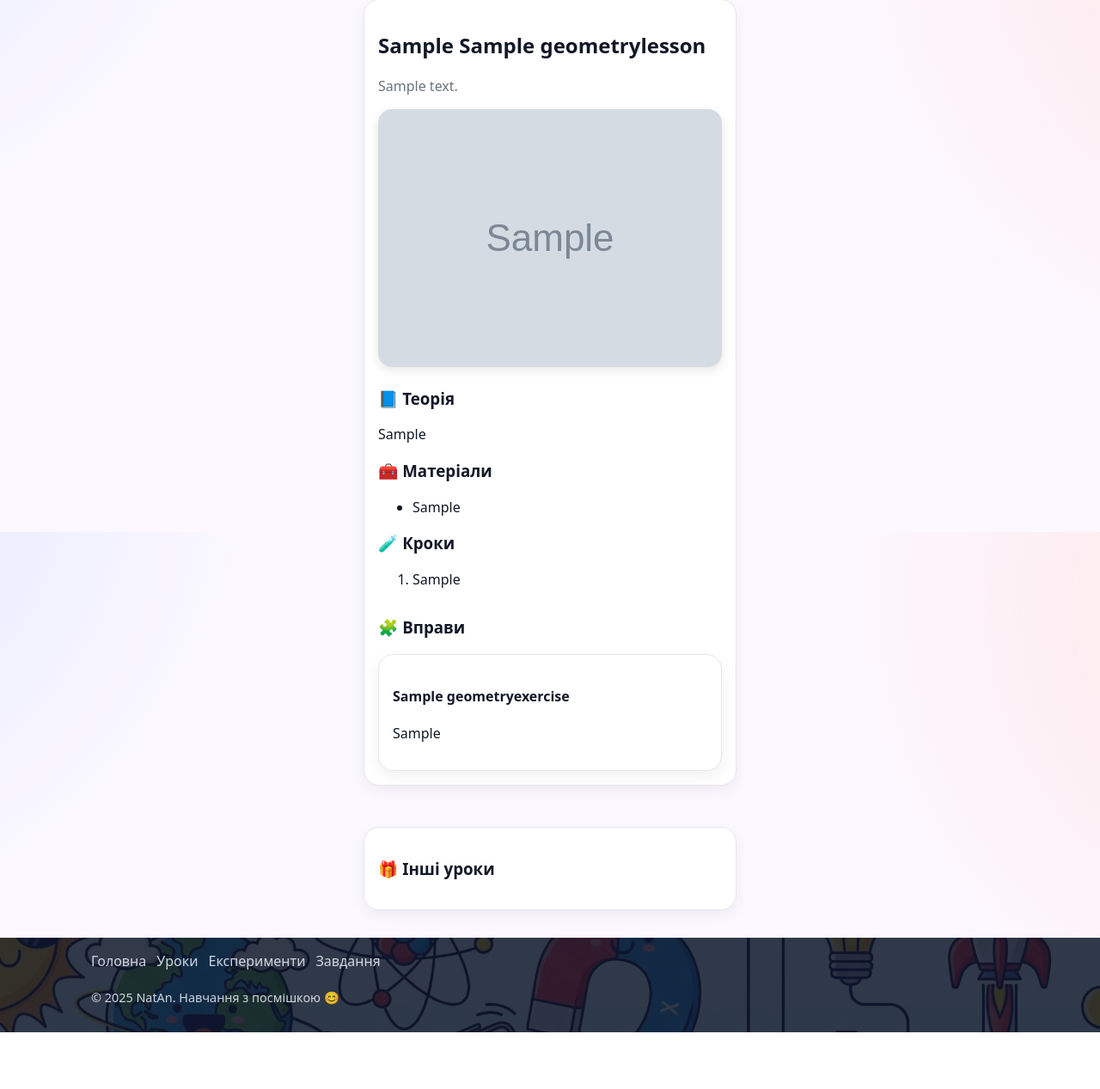
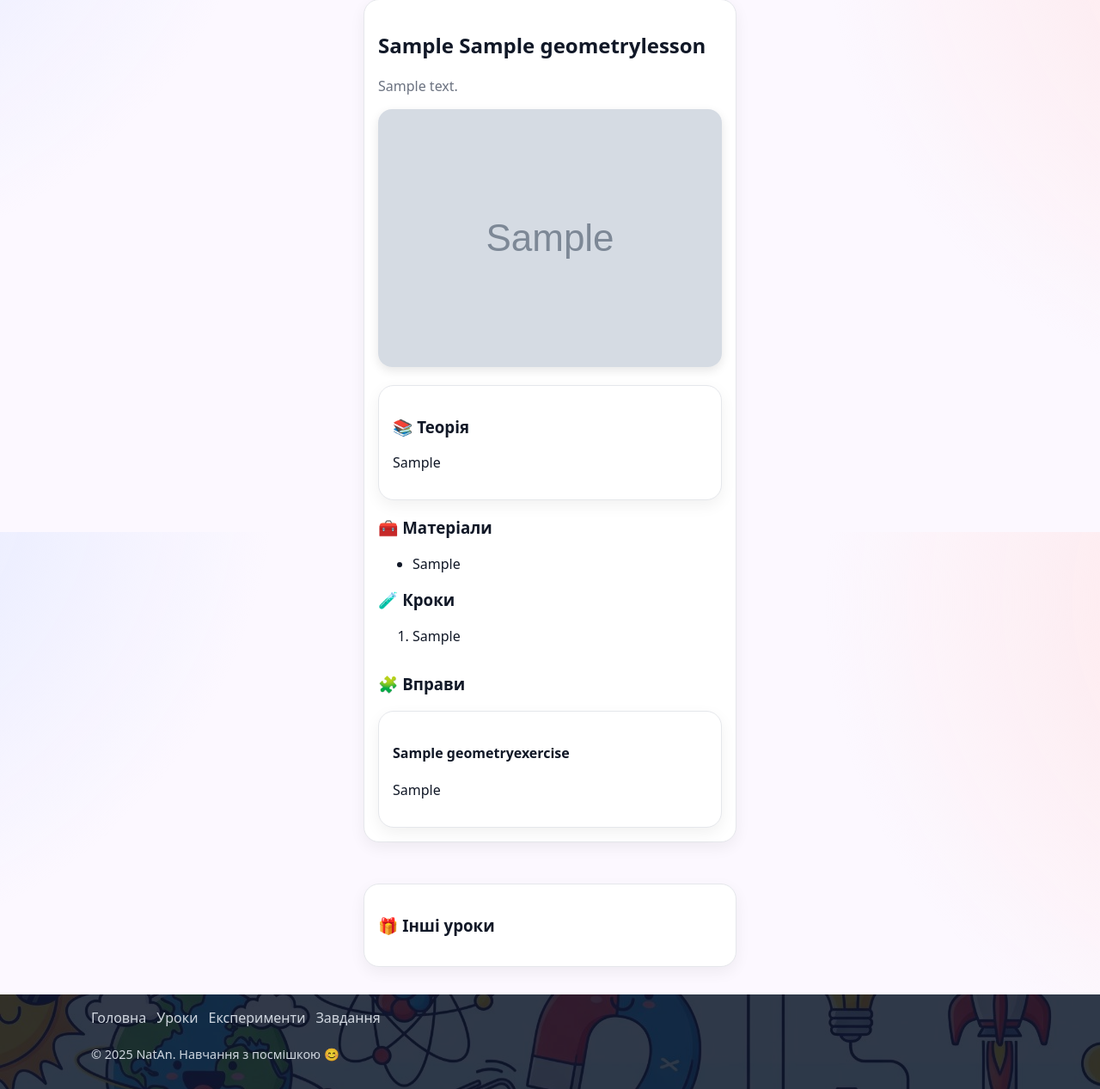
Before and after one commit to Natalia-sys777/learning_is_fun-dr_rainbow_proj, a Django app: a page that uses geometry/templates/geometry/geometry_lesson_detail.html in a window 1280 px wide. Shown: the part 181-1448 px from the top of the page at 86% size. Before the commit the page ends 1382 px from the top, so only its background shows below. Run offline with Django 5.2, Linux system fonts and the light colour scheme; tables that the repository leaves empty hold one stand-in row (values such as "Sample post"); grey boxes marked "Sample" are stand-in pictures.

```diff
--- a/geometry/templates/geometry/geometry_lesson_detail.html
+++ b/geometry/templates/geometry/geometry_lesson_detail.html
@@ -12,10 +12,13 @@
     </div>
   {% endif %}
 
-  <section>
-    <h3>📘 Теорія</h3>
-    <div style="white-space: pre-line;">{{ lesson.theory }}</div>
+  {% if lesson.theory %}
+  <section class="panel" aria-label="Теорія">
+    <h3>📚 Теорія</h3>
+    <p>{{ lesson.theory|linebreaks }}</p>
   </section>
+  {% endif %}
+
 
   {% if lesson.materials %}
   <section style="margin-top: 1rem;">
```
Also changed, not shown: static/images/kuti-sho-ce-take.png (added).
